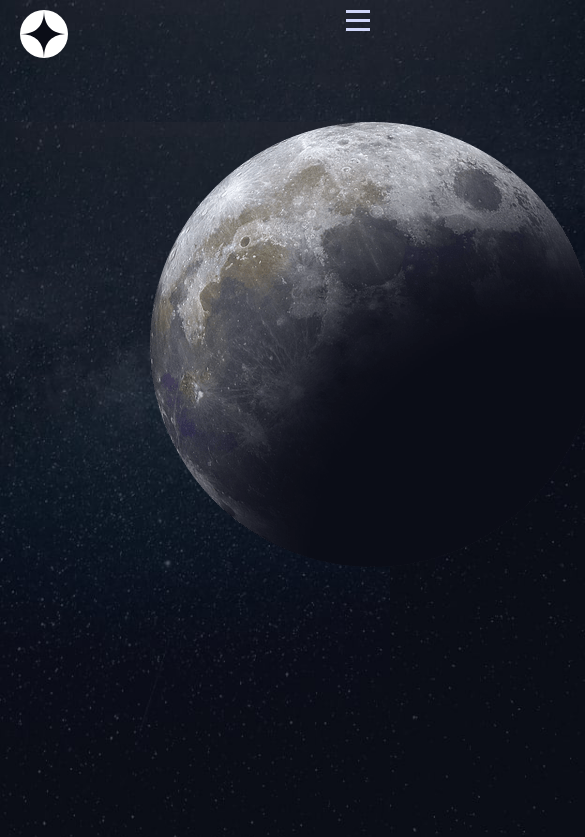
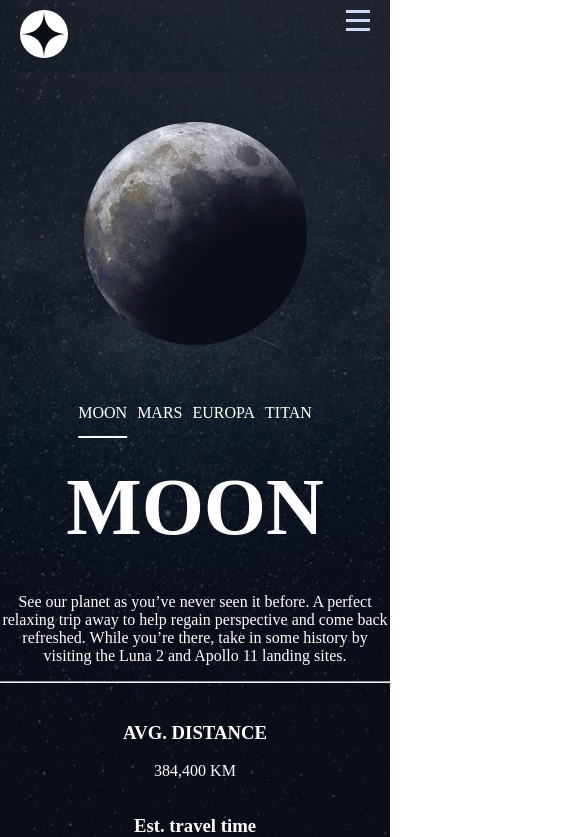
Before and after one commit to crapuscul/space, a React (Vite) app: page /DestinationPage in a window 390 px wide. Shown: the top 837 px of the page, 585 px wide, since content can reach past the window. Built offline with nearby package versions, Linux system fonts and the light colour scheme.

Commit message:
destination page responsive

```diff
--- a/src/pages/DestinationPage/DestinationPage.css
+++ b/src/pages/DestinationPage/DestinationPage.css
@@ -2,6 +2,7 @@ html, body {
     margin: 0;
     padding: 0;
     box-sizing: border-box;
+
 }
 
 body.destination-body {
@@ -80,3 +81,62 @@ justify-content: space-between;
 
     backdrop-filter: blur(100px);
 }
+/* tablet view */
+@media only screen and (max-width:1225px){
+    .main-container{
+        margin: 50px 40px;
+    }
+
+}
+@media only screen and (max-width:928px){
+    .main-container{
+        margin: 50px 150px;
+        height: 80vh;
+        grid-template-columns: 1fr;
+        grid-template-rows: 1fr;
+        text-align: center;
+        justify-items: center;
+    }
+    .grid-right{
+        grid-column: 1 / span 1;
+        grid-row: 2 / span 2;
+        order: 2;
+        text-align: center;
+    }
+    .grid-left{
+
+        grid-column: 1 / span 1;
+        grid-row: 1 / span 1;
+        order: 1;
+        text-align: center;
+        height: 266px;
+        margin: auto 0 ;
+        vertical-align: middle;
+    }
+    .grid-left img  {
+        height: 223px;
+        width: 223px;
+    }
+
+    .destination-nav ul {
+        justify-content: center;
+    }
+}
+
+@media only screen and (max-width:630px) {
+    .main-container{
+        margin: 50px 40px;
+    }
+}
+@media only screen and (max-width:407px) {
+    .main-container{
+        margin: 50px 0px;
+    }
+    .grid-right h2{
+        font-size: 80px;
+    }
+    .distance-time{
+        flex-direction: column;
+    }
+
+}
--- a/src/pages/HomePage/homepage.css
+++ b/src/pages/HomePage/homepage.css
@@ -3,6 +3,7 @@ html, body {
     padding: 0;
     box-sizing: border-box;
     height: 100vh;
+    overflow: hidden;
 }
 
 body {
@@ -68,13 +69,8 @@ body {
     border-radius: 50%;
     background-color: white;
 }
-/* @media only screen and (max-width:1128px){
-    .grid-container{
-        padding: 50px;
 
-    } */
-
-/* } */
+/* breakpoint for tablet view */
 @media only screen and (max-width:928px){
     .grid-container{
         padding: 10px;
@@ -96,6 +92,7 @@ body {
     .box3{
         grid-column: 1;
         grid-row: 3;
+        margin-bottom: 40px;
     }
     .box4{
         grid-column: 1;
@@ -103,6 +100,17 @@ body {
     }
 
 }
-@media only screen and (max-width:700px) {
+@media only screen and (max-width:393px) {
+    .box3 br{
+        display: none;
+    }
 
 }
+@media only screen and (max-width: 316px){
+.grid-container{
+    padding: 0;
+}
+.box2{
+    font-size: 80px;
+}
+}
```
